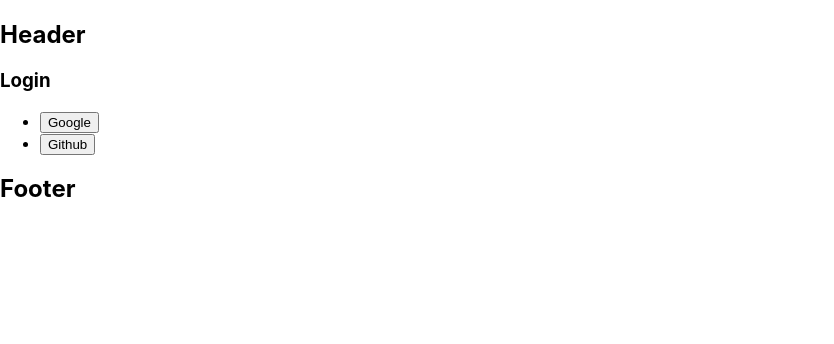
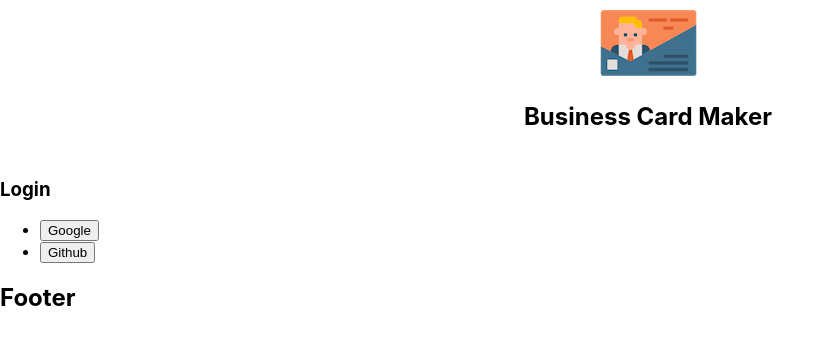
Before and after one commit to jonasduerto/business-card-maker, a React (Create React App) app in the folder business-card-maker/: page / in a window 1280 px wide. Shown: the top 344 px of the page, without its empty margins (0-834 px from the left). Built offline with nearby package versions, Linux system fonts and the light colour scheme; no server answers.

Commit message:
Added login image.

```diff
--- a/business-card-maker/src/components/header/header.jsx
+++ b/business-card-maker/src/components/header/header.jsx
@@ -1,5 +1,12 @@
 import React from 'react';
+import styles from './header.module.css'
 
-const Header = props => <h1>Header</h1>;
+const Header = ({onLogout}) => (
+  <header className={styles.header}>
+    {onLogout && <button className={styles.logout} onClick={onLogout}>Logout</button>}
+    <img className={styles.logo} src="/images/logo.png" alt="logo" />
+    <h1 className={styles.title}>Business Card Maker</h1>
+  </header>
+);
 
 export default Header;
--- /dev/null
+++ b/business-card-maker/src/components/header/header.module.css
@@ -0,0 +1,8 @@
+@value makerGreen from '../../common/colors.css';
+
+.header {
+  width: 100%;
+  text-align: center;
+  padding: 0.5em;
+  background-color: makerGreen;
+}
```
